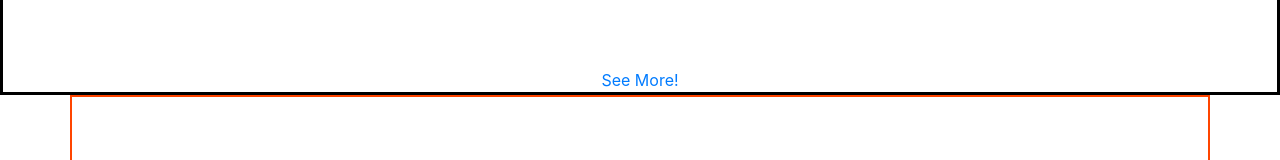
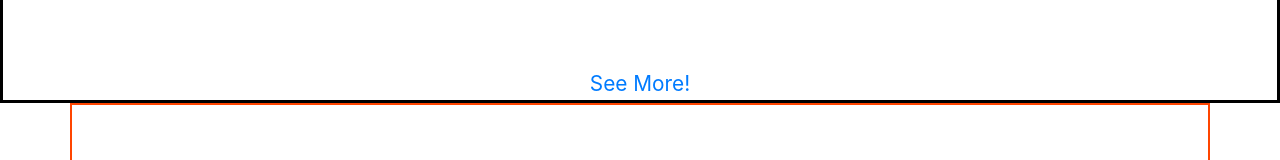
Before and after one commit to Guillermo-Martin/gcm-portfolio, a React (Create React App) app: page / in a window 1280 px wide. Shown: the part 2625-2785 px from the top of the page. Built offline with nearby package versions, Linux system fonts and the light colour scheme.

Commit message:
Style 'See More' link in Portfolio section

```diff
--- a/src/assets/styles/styles.css
+++ b/src/assets/styles/styles.css
@@ -70,6 +70,10 @@
 .Portfolio-h1 {
   font-size: 6rem;
   margin: 3rem;
+}
+
+.Portfolio-link {
+  font-size: 1.3rem;
 }
 
 /* ===== Contact.js ===== */
--- a/src/components/Portfolio.js
+++ b/src/components/Portfolio.js
@@ -47,7 +47,7 @@ function Portfolio() {
         </Row>
 
         {/* Link to see more */}
-        <Link to='/portfolio'>See More!</Link>
+        <Link to='/portfolio'><span className="Portfolio-link">See More!</span></Link>
       </Container>
 
     </div>
```
